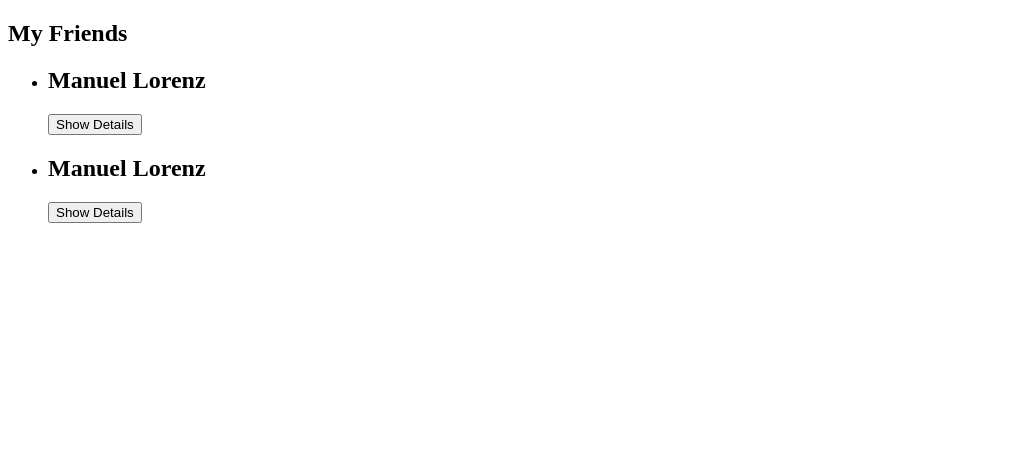
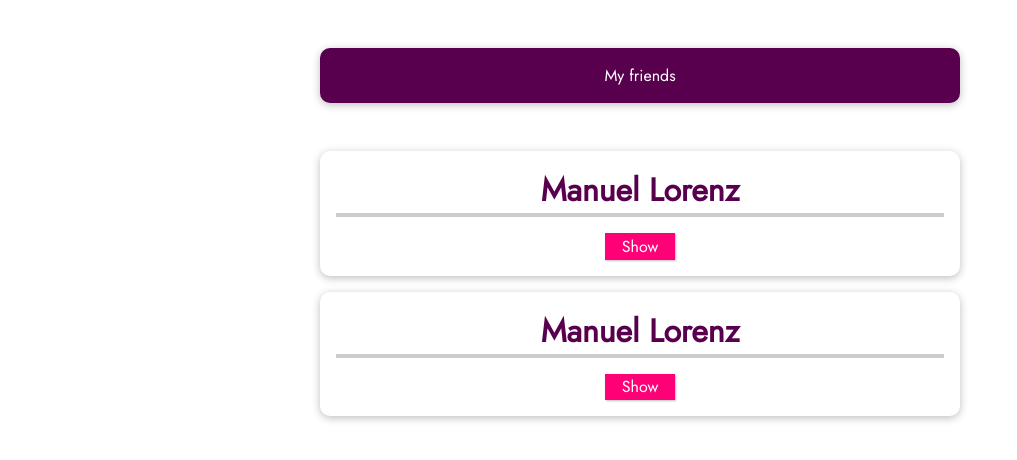
Before and after one commit to Thirdbot/vue-first-app-learning, a Vue app: page / in a window 1280 px wide. Shown: the top 460 px of the page, without its empty margins (0-1017 px from the left). Built offline with nearby package versions, Linux system fonts and the light colour scheme.

Commit message:
jsconfig.json for vetur config && component styling

```diff
--- /dev/null
+++ b/jsconfig.json
@@ -0,0 +1,5 @@
+{
+    "include": [
+      "./src/**/*"
+    ]
+}
--- a/src/App.vue
+++ b/src/App.vue
@@ -1,6 +1,6 @@
 <template>
     <section>
-        <h2>My Friends</h2>
+        <header>My friends</header>
         <ul>
             <friend-contact></friend-contact>
             <friend-contact></friend-contact>
@@ -30,3 +30,70 @@
     }
 }
 </script>
+
+<style>
+@import url('https://fonts.googleapis.com/css2?family=Jost&display=swap');
+* {
+  box-sizing: border-box;
+}
+
+html {
+  font-family: 'Jost', sans-serif;
+}
+
+body {
+  margin: 0;
+}
+
+header {
+  box-shadow: 0 2px 8px rgba(0, 0, 0, 0.26);
+  margin: 3rem auto;
+  border-radius: 10px;
+  padding: 1rem;
+  background-color: #58004d;
+  color: white;
+  text-align: center;
+  width: 90%;
+  max-width: 40rem;
+}
+
+#app ul {
+  margin: 0;
+  padding: 0;
+  list-style: none;
+}
+
+#app li {
+  box-shadow: 0 2px 8px rgba(0, 0, 0, 0.26);
+  margin: 1rem auto;
+  border-radius: 10px;
+  padding: 1rem;
+  text-align: center;
+  width: 90%;
+  max-width: 40rem;
+}
+
+#app h2 {
+  font-size: 2rem;
+  border-bottom: 4px solid #ccc;
+  color: #58004d;
+  margin: 0 0 1rem 0;
+}
+
+#app button {
+  font: inherit;
+  cursor: pointer;
+  border: 1px solid #ff0077;
+  background-color: #ff0077;
+  color: white;
+  padding: 0.05rem 1rem;
+  box-shadow: 1px 1px 2px rgba(0, 0, 0, 0.26);
+}
+
+#app button:hover,
+#app button:active {
+  background-color: #ec3169;
+  border-color: #ec3169;
+  box-shadow: 1px 1px 4px rgba(0, 0, 0, 0.26);
+}
+</style>
--- a/src/components/FriendContact.vue
+++ b/src/components/FriendContact.vue
@@ -1,7 +1,7 @@
 <template>
     <li>
         <h2>{{ friend.name }}</h2>
-        <button @click="toggleDetail">Show Details</button>
+        <button @click="toggleDetail">{{ detailAreVisible ? 'Hide':'Show' }}</button>
         <ul v-if="detailAreVisible">
             <li><strong>Phone:</strong>{{ friend.phone }}</li>
             <li><strong>Email:</strong>{{ friend.email }}</li>
```
